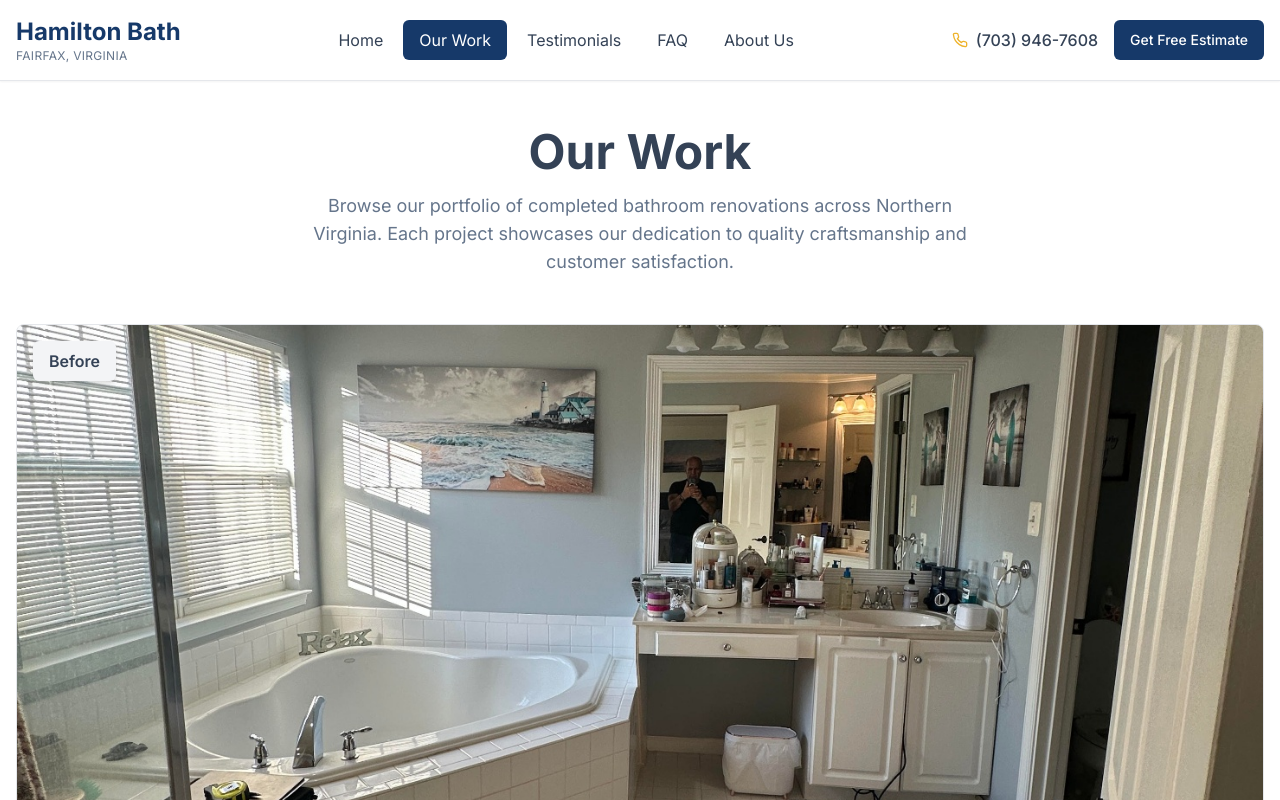
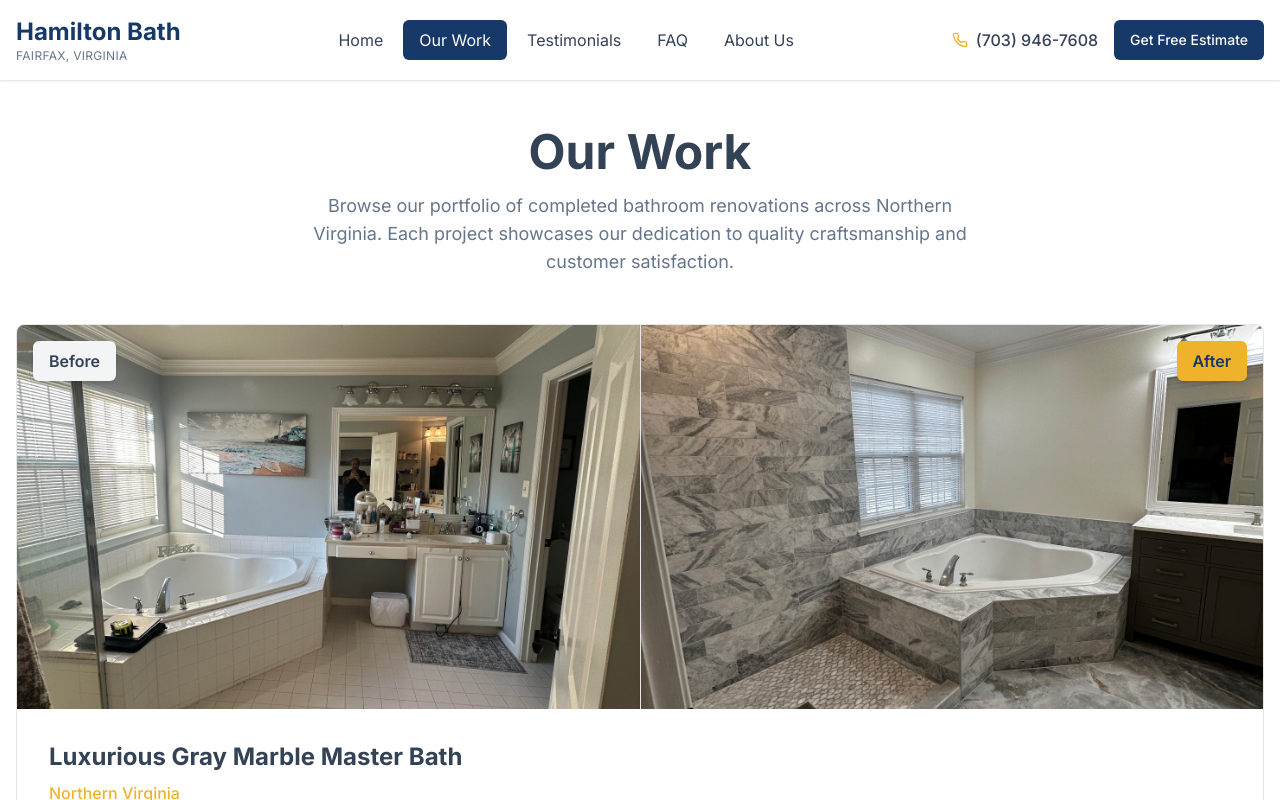
Before and after one commit to internetwages/reno-fairfax-elevate-52858, a React (Vite) app: page /gallery in a window 1280 px wide. Shown: the top 800 px of the page. Built offline with nearby package versions, Linux system fonts and the light colour scheme; the HTML template or start-up script is replaced by a standard one.

Commit message:
Reverted to commit d39687092bfd3edb9949019dcc52bb2051fe748e

```diff
--- a/src/pages/Gallery.tsx
+++ b/src/pages/Gallery.tsx
@@ -132,12 +132,12 @@ const Gallery = () => {
                 className="overflow-hidden shadow-[var(--shadow-card)] hover:shadow-[var(--shadow-elegant)] transition-shadow"
               >
                 <CardContent className="p-0">
-                  <div className="flex flex-col divide-y divide-border">
+                  <div className="grid grid-cols-1 md:grid-cols-2 divide-y md:divide-y-0 md:divide-x divide-border">
                     <div className="relative">
                       <img
                         src={project.before}
                         alt={`Before - ${project.title}`}
-                        className="w-full h-[500px] object-cover"
+                        className="w-full h-80 md:h-96 object-cover"
                       />
                       <div className="absolute top-4 left-4 bg-muted px-4 py-2 rounded-md text-base font-semibold shadow-md">
                         Before
@@ -147,9 +147,9 @@ const Gallery = () => {
                       <img
                         src={project.after}
                         alt={`After - ${project.title}`}
-                        className="w-full h-[500px] object-cover"
+                        className="w-full h-80 md:h-96 object-cover"
                       />
-                      <div className="absolute top-4 left-4 bg-accent px-4 py-2 rounded-md text-base font-semibold text-accent-foreground shadow-md">
+                      <div className="absolute top-4 right-4 bg-accent px-4 py-2 rounded-md text-base font-semibold text-accent-foreground shadow-md">
                         After
                       </div>
                     </div>
```
